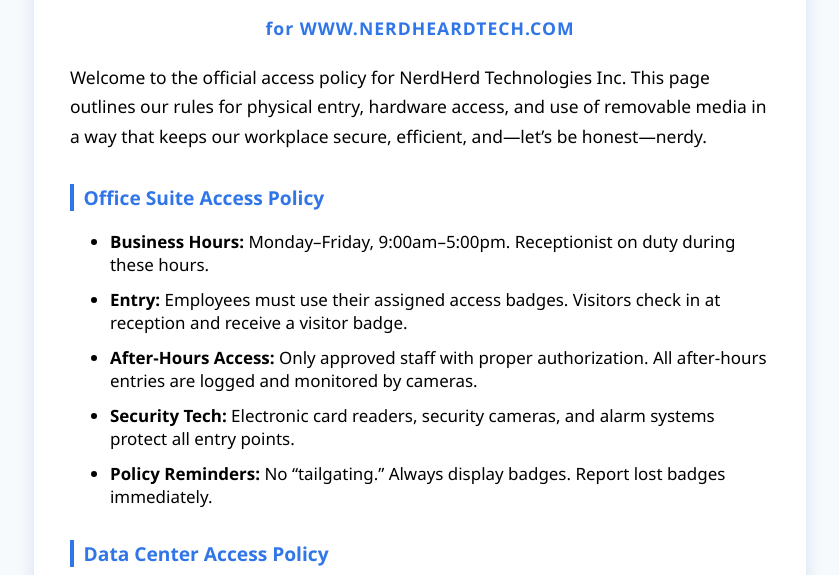
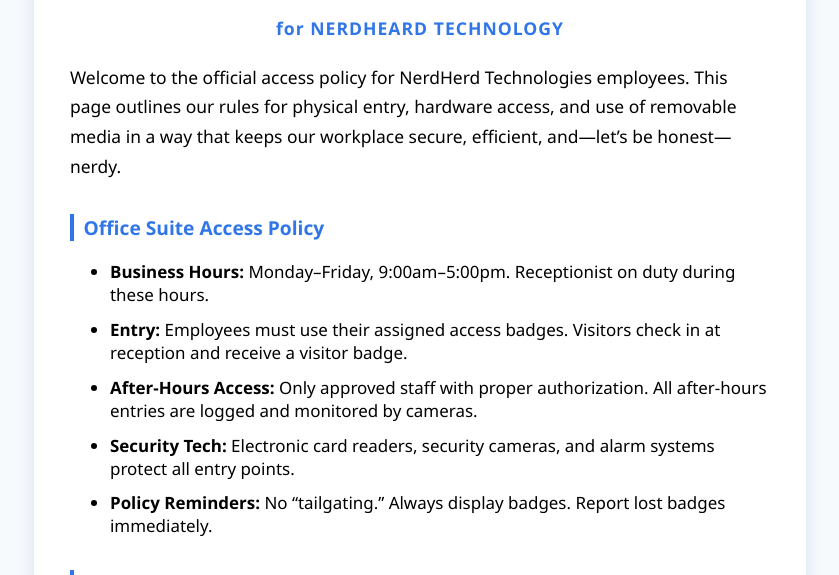
Before and after one commit to MKudanova/nerdherdtech-, a plain HTML site: page index.html in a window 1280 px wide. Shown: the part 182-757 px from the top of the page, without its empty margins (220-1059 px from the left). Drawn offline with Linux system fonts and the light colour scheme.

Commit message:
Update index.html

```diff
--- a/index.html
+++ b/index.html
@@ -71,9 +71,9 @@
 <body>
     <div class="container">
         <h1>PHYSICAL AND HARDWARE ACCESS POLICY</h1>
-        <h2>for WWW.NERDHEARDTECH.COM</h2>
+        <h2>for NERDHEARD TECHNOLOGY</h2>
         <p>
-            Welcome to the official access policy for NerdHerd Technologies Inc. This page outlines our rules for physical entry, hardware access, and use of removable media in a way that keeps our workplace secure, efficient, and—let’s be honest—nerdy.
+            Welcome to the official access policy for NerdHerd Technologies employees. This page outlines our rules for physical entry, hardware access, and use of removable media in a way that keeps our workplace secure, efficient, and—let’s be honest—nerdy.
         </p>
 
         <p>
```
